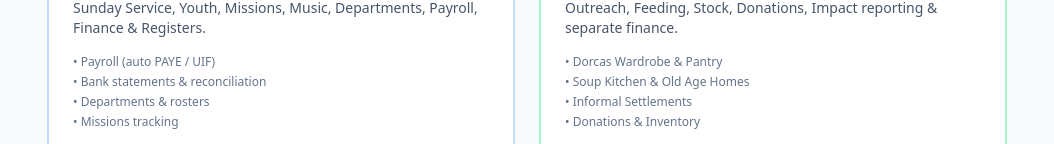
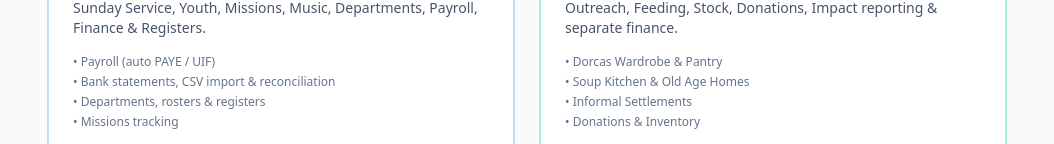
Before and after one commit to samsonmegan77-maker/shemesh-hub, a React (Vite) app: page / in a window 1280 px wide. Shown: the part 252-396 px from the top of the page, without its empty margins (113-1167 px from the left). Built offline with nearby package versions, Linux system fonts and the light colour scheme.

Commit message:
Ready for testing (part 3): Hub + README

```diff
--- a/src/pages/Hub.tsx
+++ b/src/pages/Hub.tsx
@@ -1,10 +1,12 @@
-import { Building2, HeartHandshake, ShieldCheck } from 'lucide-react';
+import { Building2, HeartHandshake, ShieldCheck, LogOut } from 'lucide-react';
 
 interface HubProps {
   onEnter: (org: 'southdale' | 'bambanani') => void;
+  onLogout?: () => void;
+  userName?: string;
 }
 
-export default function Hub({ onEnter }: HubProps) {
+export default function Hub({ onEnter, onLogout, userName }: HubProps) {
   return (
     <div className="min-h-screen bg-slate-50">
       <header className="border-b bg-white px-4 py-4 flex items-center justify-between max-w-5xl mx-auto">
@@ -15,19 +17,34 @@ export default function Hub({ onEnter }: HubProps) {
             <p className="text-xs text-slate-500">One login • Two organisations</p>
           </div>
         </div>
-        <div className="text-xs text-slate-500 flex items-center gap-1">
-          <ShieldCheck size={14} />
-          Strict data boundary
+        <div className="flex items-center gap-3">
+          {userName && (
+            <span className="text-sm text-slate-600">
+              Signed in as <strong>{userName}</strong>
+            </span>
+          )}
+          {onLogout && (
+            <button
+              onClick={onLogout}
+              className="text-xs flex items-center gap-1 text-slate-500 hover:text-red-600"
+            >
+              <LogOut size={14} /> Log out
+            </button>
+          )}
+          <div className="text-xs text-slate-500 flex items-center gap-1">
+            <ShieldCheck size={14} />
+            Strict data boundary
+          </div>
         </div>
       </header>
 
       <main className="max-w-5xl mx-auto p-4 md:p-8">
         <p className="text-center text-slate-600 mb-8 max-w-xl mx-auto">
-          Choose the organisation you want to work in. All financial and operational data stays completely separate.
+          Choose the organisation you want to work in. All financial and operational data stays
+          completely separate.
         </p>
 
         <div className="grid md:grid-cols-2 gap-6">
-          {/* Southdale */}
           <button
             onClick={() => onEnter('southdale')}
             className="text-left border-2 border-blue-200 bg-white rounded-2xl p-6 hover:border-blue-400 hover:shadow-md transition"
@@ -41,8 +58,8 @@ export default function Hub({ onEnter }: HubProps) {
             </p>
             <ul className="text-xs text-slate-500 space-y-1 mb-4">
               <li>• Payroll (auto PAYE / UIF)</li>
-              <li>• Bank statements & reconciliation</li>
-              <li>• Departments & rosters</li>
+              <li>• Bank statements, CSV import & reconciliation</li>
+              <li>• Departments, rosters & registers</li>
               <li>• Missions tracking</li>
             </ul>
             <span className="inline-block bg-blue-600 text-white text-sm font-medium px-4 py-2 rounded-lg">
@@ -50,7 +67,6 @@ export default function Hub({ onEnter }: HubProps) {
             </span>
           </button>
 
-          {/* Bambanani */}
           <button
             onClick={() => onEnter('bambanani')}
             className="text-left border-2 border-emerald-200 bg-white rounded-2xl p-6 hover:border-emerald-400 hover:shadow-md transition"
@@ -76,7 +92,9 @@ export default function Hub({ onEnter }: HubProps) {
 
         <footer className="mt-10 text-center text-xs text-slate-400">
           <p>Karren MacKenzie • Carol Lai • Pastor Michael Ford Ho</p>
-          <p className="mt-1">SheMesh Tribe LLC • Data boundary enforced by organisation_id + RLS</p>
+          <p className="mt-1">
+            SheMesh Tribe LLC • Data boundary enforced by organisation_id + RLS
+          </p>
         </footer>
       </main>
     </div>
```
Also changed, not shown: 1 other file (tests, documents, lock files or other folders).
